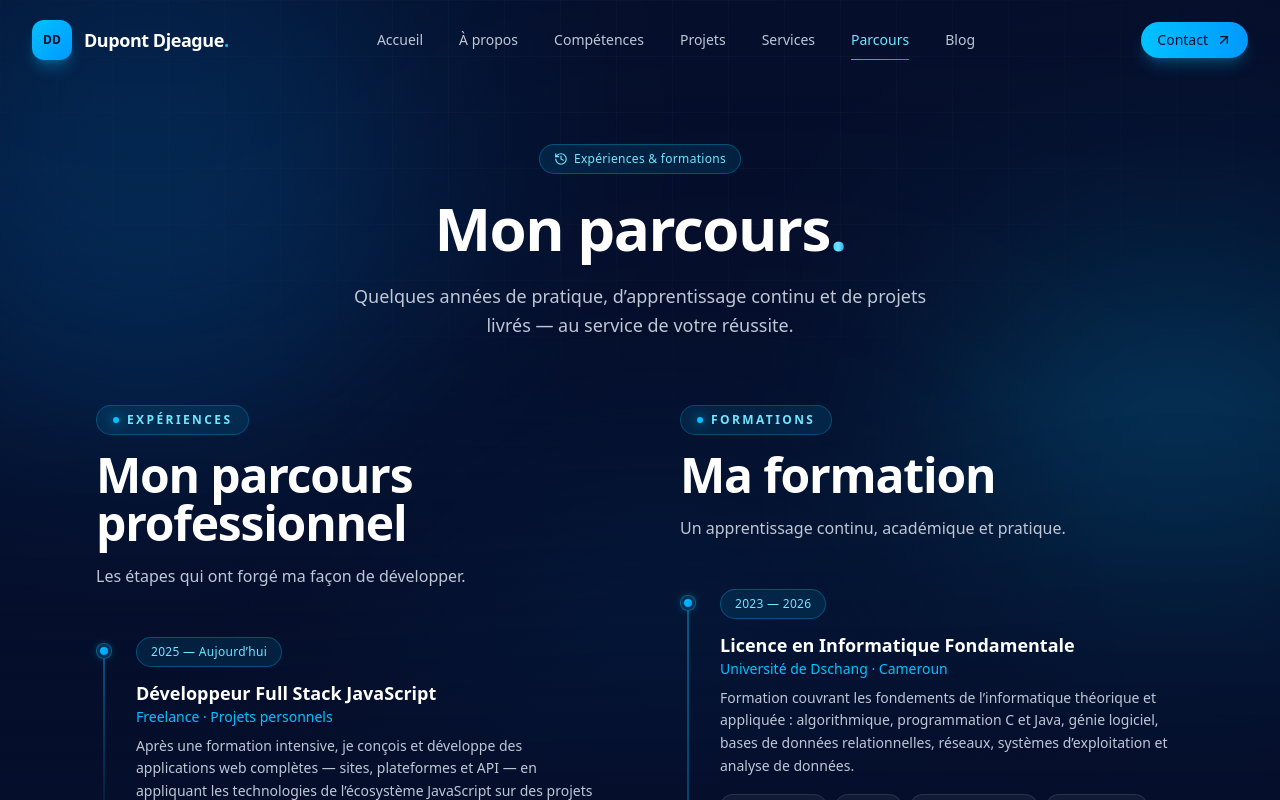
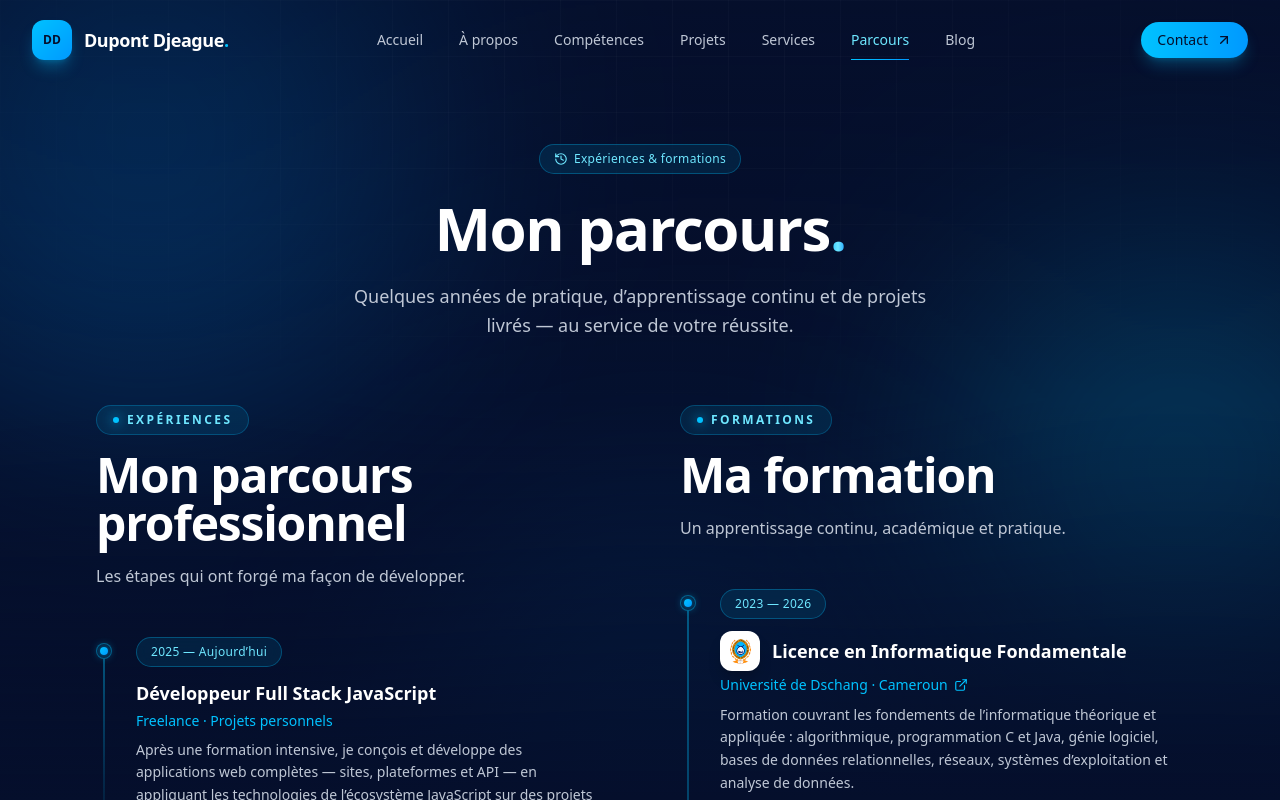
Before and after one commit to Dupont-fr/portfolio-frontend, a React (Vite) app: page /parcours in a window 1280 px wide. Shown: the top 800 px of the page. Built offline with nearby package versions, Linux system fonts and the light colour scheme.

Commit message:
feat: logos université de Dschang et MO'OC dans la timeline

```diff
--- a/src/components/Timeline.tsx
+++ b/src/components/Timeline.tsx
@@ -1,3 +1,4 @@
+import { ExternalLink } from 'lucide-react'
 import { Badge } from '@/components/ui/Badge'
 import { Reveal } from '@/components/ui/Reveal'
 import type { TimelineItem as TimelineItemType } from '@/constants/journey'
@@ -24,8 +25,32 @@ export function Timeline({ items }: TimelineProps) {
                 <span aria-hidden="true" className="absolute left-0 top-1.5 size-4 animate-ping rounded-full bg-primary/20" />
               )}
               <Badge>{item.period}</Badge>
-              <h3 className="mt-3 font-sora text-lg font-semibold text-foreground">{item.title}</h3>
-              <p className="text-sm font-medium text-primary">{item.subtitle}</p>
+              <div className="mt-3 flex items-center gap-3">
+                {item.logo && (
+                  <span className="grid size-10 shrink-0 place-items-center overflow-hidden rounded-xl border border-white/10 bg-white p-1 shadow-lg shadow-black/20">
+                    <img
+                      src={item.logo}
+                      alt={`Logo ${item.title}`}
+                      className="h-8 w-auto max-w-8 object-contain"
+                      loading="lazy"
+                    />
+                  </span>
+                )}
+                <h3 className="font-sora text-lg font-semibold text-foreground">{item.title}</h3>
+              </div>
+              {item.url ? (
+                <a
+                  href={item.url}
+                  target="_blank"
+                  rel="noreferrer noopener"
+                  className="mt-1 inline-flex items-center gap-1.5 text-sm font-medium text-primary transition-colors hover:text-accent"
+                >
+                  {item.subtitle}
+                  <ExternalLink className="size-3.5" />
+                </a>
+              ) : (
+                <p className="mt-1 text-sm font-medium text-primary">{item.subtitle}</p>
+              )}
               <p className="mt-2 text-sm leading-relaxed text-muted">{item.description}</p>
               <div className="mt-4 flex flex-wrap gap-2">
                 {item.tags.map((tag) => (
--- a/src/constants/journey.ts
+++ b/src/constants/journey.ts
@@ -4,6 +4,8 @@ export interface TimelineItem {
   subtitle: string
   description: string
   current?: boolean
+  logo?: string
+  url?: string
   tags: string[]
 }
 
@@ -24,6 +26,8 @@ export const EDUCATIONS: TimelineItem[] = [
     period: '2023 — 2026',
     title: 'Licence en Informatique Fondamentale',
     subtitle: 'Université de Dschang · Cameroun',
+    logo: '/Univesite_de_Dschang_logo.png',
+    url: 'https://www.univ-dschang.org',
     description:
       'Formation couvrant les fondements de l’informatique théorique et appliquée : algorithmique, programmation C et Java, génie logiciel, bases de données relationnelles, réseaux, systèmes d’exploitation et analyse de données.',
     tags: ['Algorithmique', 'C / Java', 'Bases de données', 'Génie logiciel'],
@@ -32,6 +36,8 @@ export const EDUCATIONS: TimelineItem[] = [
     period: 'Juin — Novembre 2025',
     title: 'Développement Full Stack JavaScript',
     subtitle: 'MO’OC Academy · Formation intensive',
+    logo: "/Mo'ock_logo.jfif",
+    url: 'https://www.linkedin.com/company/mo-ock',
     description:
       'Formation professionnelle intensive couvrant toute la chaîne de développement : frontend (React, TypeScript, Tailwind, Redux), backend (Node.js, Express, API REST, JWT, Zod) et bases de données (MongoDB, MySQL, PostgreSQL).',
     tags: ['React', 'Node.js', 'Express', 'TypeScript', 'MongoDB'],
```
Also changed, not shown: public/Mo'ock_logo.jfif (added), public/Univesite_de_Dschang_logo.png (added).
